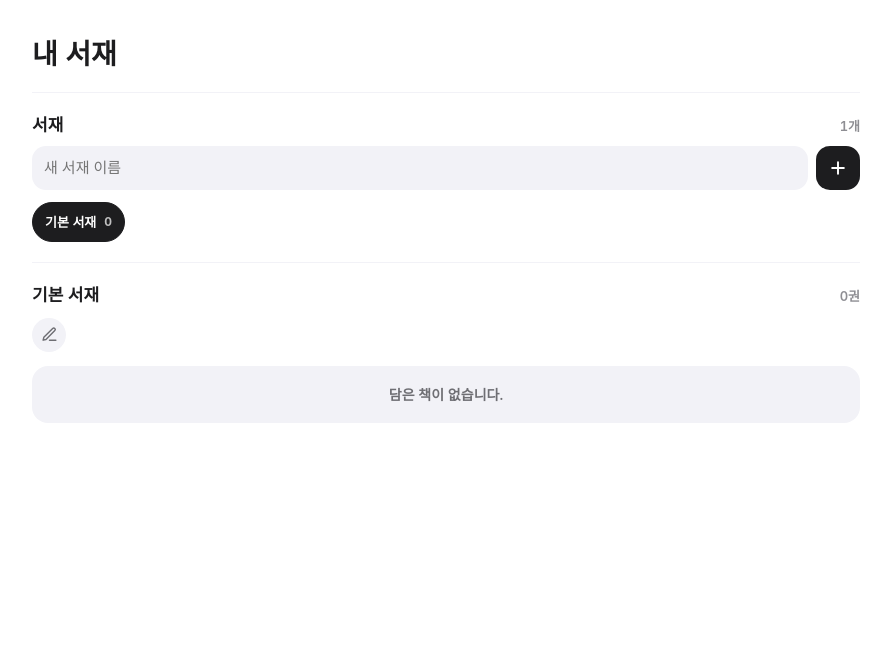
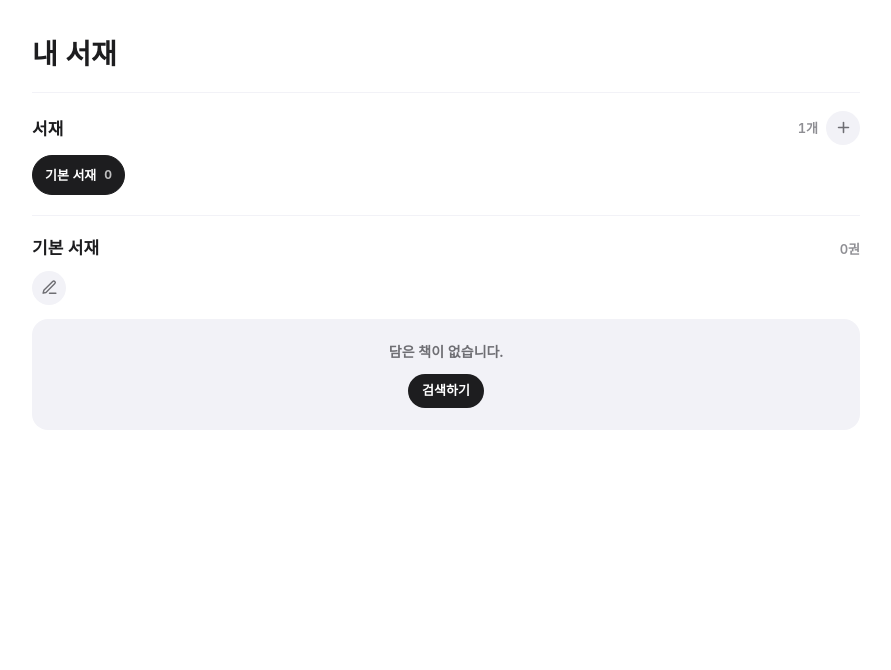
Before and after one commit to pkkong/soulibrary, a Flask app: template web/templates/my_shelf.html in a window 1280 px wide. Shown: the top 670 px of the page, without its empty margins (194-1085 px from the left). Run offline with Flask 3, Linux system fonts and the light colour scheme; the template is opened without the code that fills it, so the values that code supplies are empty; some web fonts are replaced.

Commit message:
Refine shelf save interactions

```diff
--- a/web/static/css/search.css
+++ b/web/static/css/search.css
@@ -1493,10 +1530,16 @@ body.has-topbar .search-top {
 
 .shelf-section-head {
     display: flex;
-    align-items: baseline;
+    align-items: center;
     justify-content: space-between;
     gap: 12px;
     margin-bottom: 10px;
+}
+
+.shelf-section-actions {
+    display: inline-flex;
+    align-items: center;
+    gap: 8px;
 }
 
 .shelf-section-head h2 {
@@ -1775,11 +1818,32 @@ body.has-topbar .search-top {
     border-radius: 16px;
     background: #f2f2f7;
     color: #6e6e73;
-    padding: 18px;
+    padding: 22px 18px;
     text-align: center;
     font-size: 14px;
     font-weight: 600;
     line-height: 1.5;
+}
+
+.shelf-empty-title {
+    color: #6e6e73;
+    font-size: 14px;
+    font-weight: 650;
+}
+
+.shelf-empty-link {
+    display: inline-flex;
+    align-items: center;
+    justify-content: center;
+    min-height: 34px;
+    margin-top: 12px;
+    padding: 0 14px;
+    border-radius: 999px;
+    background: #1d1d1f;
+    color: #ffffff;
+    text-decoration: none;
+    font-size: 13px;
+    font-weight: 720;
 }
 
 @media (max-width: 420px) {
--- a/web/static/js/my_shelf.js
+++ b/web/static/js/my_shelf.js
@@ -8,6 +8,7 @@ const shelfListTitle = document.getElementById("shelf-list-title");
 const shelfListDesc = document.getElementById("shelf-list-desc");
 const shelfCreateForm = document.getElementById("shelf-create-form");
 const shelfCreateName = document.getElementById("shelf-create-name");
+const shelfCreateToggle = document.getElementById("shelf-create-toggle");
 const shelfRename = document.getElementById("shelf-rename");
 const shelfDeleteList = document.getElementById("shelf-delete-list");
 const shelf = window.SoulibShelf;
@@ -60,6 +61,12 @@ function setActiveList(listId) {
     activeListId = listId;
     localStorage.setItem(ACTIVE_LIST_KEY, activeListId);
     renderShelf();
+}
+
+function setCreateFormOpen(open) {
+    shelfCreateForm.hidden = !open;
+    shelfCreateToggle.setAttribute("aria-expanded", open ? "true" : "false");
+    if (open) shelfCreateName.focus();
 }
 
 function renderListTabs(lists) {
@@ -123,7 +130,18 @@ shelfCreateForm.addEventListener("submit", event => {
     const list = shelf.createList(shelfCreateName.value);
     if (!list) return;
     shelfCreateName.value = "";
+    setCreateFormOpen(false);
     setActiveList(list.id);
+});
+
+shelfCreateToggle.addEventListener("click", () => {
+    setCreateFormOpen(shelfCreateForm.hidden);
+});
+
+shelfCreateName.addEventListener("keydown", event => {
+    if (event.key !== "Escape") return;
+    shelfCreateName.value = "";
+    setCreateFormOpen(false);
 });
 
 shelfListTabs.addEventListener("click", event => {
--- a/web/static/js/shelf_picker.js
+++ b/web/static/js/shelf_picker.js
@@ -7,6 +7,8 @@
         plus: '<svg viewBox="0 0 24 24" width="20" height="20" fill="none" stroke="currentColor" stroke-width="2.3" stroke-linecap="round"><path d="M12 5v14"></path><path d="M5 12h14"></path></svg>',
         check: '<svg viewBox="0 0 24 24" width="20" height="20" fill="none" stroke="currentColor" stroke-width="2.4" stroke-linecap="round" stroke-linejoin="round"><path d="M20 6 9 17l-5-5"></path></svg>',
         close: '<svg viewBox="0 0 24 24" width="18" height="18" fill="none" stroke="currentColor" stroke-width="2.2" stroke-linecap="round"><path d="M6 6l12 12"></path><path d="M18 6 6 18"></path></svg>',
+        bookmark: '<svg viewBox="0 0 24 24" width="20" height="20" fill="none" stroke="currentColor" stroke-width="2.1" stroke-linecap="round" stroke-linejoin="round"><path d="M6 4h12a1 1 0 0 1 1 1v15l-7-4-7 4V5a1 1 0 0 1 1-1Z"></path></svg>',
+        bookmarkSaved: '<svg viewBox="0 0 24 24" width="20" height="20" fill="currentColor" aria-hidden="true"><path d="M6.75 3h10.5A2.75 2.75 0 0 1 20 5.75v14.1a1.1 1.1 0 0 1-1.67.94L12 16.96l-6.33 3.83A1.1 1.1 0 0 1 4 19.85V5.75A2.75 2.75 0 0 1 6.75 3Z"></path></svg>',
     };
 
     function cleanText(value) {
@@ -123,7 +125,7 @@
         if (!button || !shelf || !book) return;
         const saved = isSaved(book);
         const title = cleanText(book.title) || "도서";
-        button.innerHTML = saved ? ICONS.check : ICONS.plus;
+        button.innerHTML = saved ? ICONS.bookmarkSaved : ICONS.bookmark;
         button.classList.toggle("is-saved", saved);
         button.setAttribute("aria-label", saved ? `${title} 내 서재에 담김` : `${title} 내 서재에 담기`);
         button.title = saved ? "내 서재에 담김" : "내 서재에 담기";
--- a/web/templates/base.html
+++ b/web/templates/base.html
@@ -22,7 +22,7 @@
     <link rel="icon" type="image/png" sizes="16x16" href="{{ url_for('static', filename='img/favicon-16x16.png', v='20260512a') }}">
     <link rel="shortcut icon" href="{{ url_for('static', filename='img/favicon.ico', v='20260512a') }}">
     <link rel="stylesheet" href="https://cdn.jsdelivr.net/gh/orioncactus/pretendard@1.3.8/dist/web/static/pretendard.css">
-    <link rel="stylesheet" href="{{ url_for('static', filename='css/search.css', v='20260519c') }}">
+    <link rel="stylesheet" href="{{ url_for('static', filename='css/search.css', v='20260519d') }}">
     <meta name="google-site-verification" content="ufWk5RmswC8ZKqrvZg49uBbt6tEZDffAyp-0AG16l9k" />
     <meta name="naver-site-verification" content="f4cb296e8b2fe391bf2b6df997e7445491043c7f" />
     <!-- Google tag (gtag.js) -->
--- a/web/templates/live_book.html
+++ b/web/templates/live_book.html
@@ -100,8 +100,8 @@
 
 {% block scripts %}
 {% if book %}
-<script src="{{ url_for('static', filename='js/shelf_storage.js', v='20260519c') }}"></script>
-<script src="{{ url_for('static', filename='js/shelf_picker.js', v='20260519c') }}"></script>
+<script src="{{ url_for('static', filename='js/shelf_storage.js', v='20260519d') }}"></script>
+<script src="{{ url_for('static', filename='js/shelf_picker.js', v='20260519d') }}"></script>
 <script>
     (function () {
         const BOOK_TITLE = {{ book.title|tojson }};
--- a/web/templates/my_shelf.html
+++ b/web/templates/my_shelf.html
@@ -23,9 +23,17 @@
     <section class="shelf-panel" aria-labelledby="shelf-manager-title">
         <div class="shelf-section-head">
             <h2 id="shelf-manager-title">서재</h2>
-            <span id="shelf-list-count" class="shelf-muted">1개</span>
+            <div class="shelf-section-actions">
+                <span id="shelf-list-count" class="shelf-muted">1개</span>
+                <button class="shelf-mini-button" id="shelf-create-toggle" type="button" aria-label="새 서재 만들기" aria-expanded="false">
+                    <svg viewBox="0 0 24 24" width="17" height="17" fill="none" stroke="currentColor" stroke-width="2.2" stroke-linecap="round" aria-hidden="true">
+                        <path d="M12 5v14"></path>
+                        <path d="M5 12h14"></path>
+                    </svg>
+                </button>
+            </div>
         </div>
-        <form class="shelf-create-form" id="shelf-create-form">
+        <form class="shelf-create-form" id="shelf-create-form" hidden>
             <label class="sr-only" for="shelf-create-name">새 서재 이름</label>
             <input id="shelf-create-name" type="text" maxlength="80" placeholder="새 서재 이름" enterkeyhint="done">
             <button type="submit" aria-label="새 서재 추가">
@@ -62,11 +70,12 @@
             </button>
         </div>
         <div id="shelf-empty" class="shelf-empty">
-            담은 책이 없습니다.
+            <div class="shelf-empty-title">담은 책이 없습니다.</div>
+            <a class="shelf-empty-link" href="/search">검색하기</a>
         </div>
         <div id="shelf-items" class="shelf-items"></div>
     </section>
 </div>
-<script src="{{ url_for('static', filename='js/shelf_storage.js', v='20260519c') }}"></script>
-<script src="{{ url_for('static', filename='js/my_shelf.js', v='20260519c') }}"></script>
+<script src="{{ url_for('static', filename='js/shelf_storage.js', v='20260519d') }}"></script>
+<script src="{{ url_for('static', filename='js/my_shelf.js', v='20260519d') }}"></script>
 {% endblock %}
--- a/web/templates/search.html
+++ b/web/templates/search.html
@@ -86,7 +86,9 @@
 <script>
     const LIB_URLS = {{ lib_url_map|tojson|safe }};
 </script>
-<script src="{{ url_for('static', filename='js/search.js', v='live20260519c') }}"></script>
+<script src="{{ url_for('static', filename='js/shelf_storage.js', v='20260519d') }}"></script>
+<script src="{{ url_for('static', filename='js/shelf_picker.js', v='20260519d') }}"></script>
+<script src="{{ url_for('static', filename='js/search.js', v='live20260519d') }}"></script>
 {% endblock %}
 
 {% block scripts %}
```
Also changed, not shown: other parts of web/static/css/search.css (+37 -0 lines), docs/RELEASE_NOTES.md (+3 -1 lines), docs/UX_UI_Guide.md (+3 -2 lines), web/static/js/search.js (+47 -1 lines).
